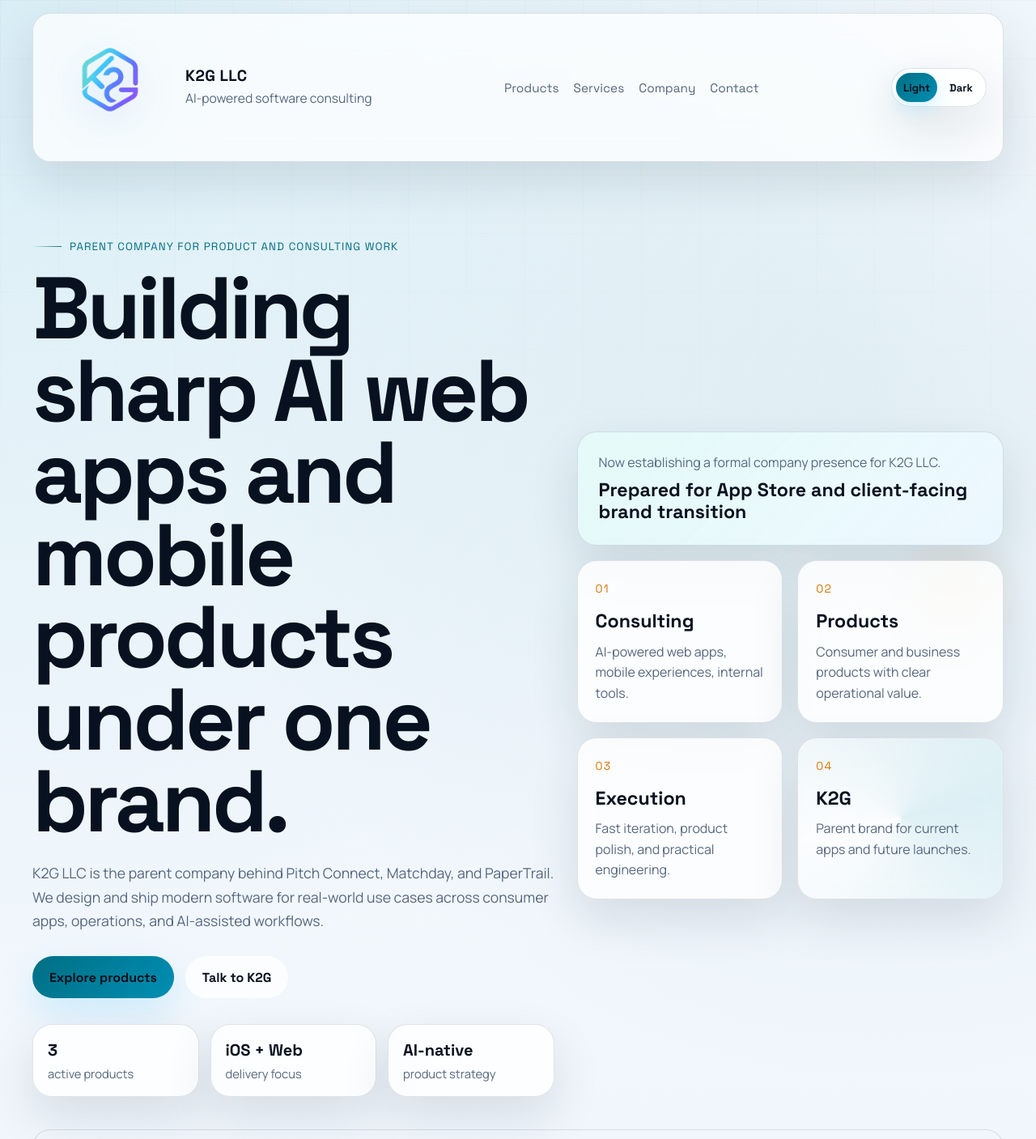
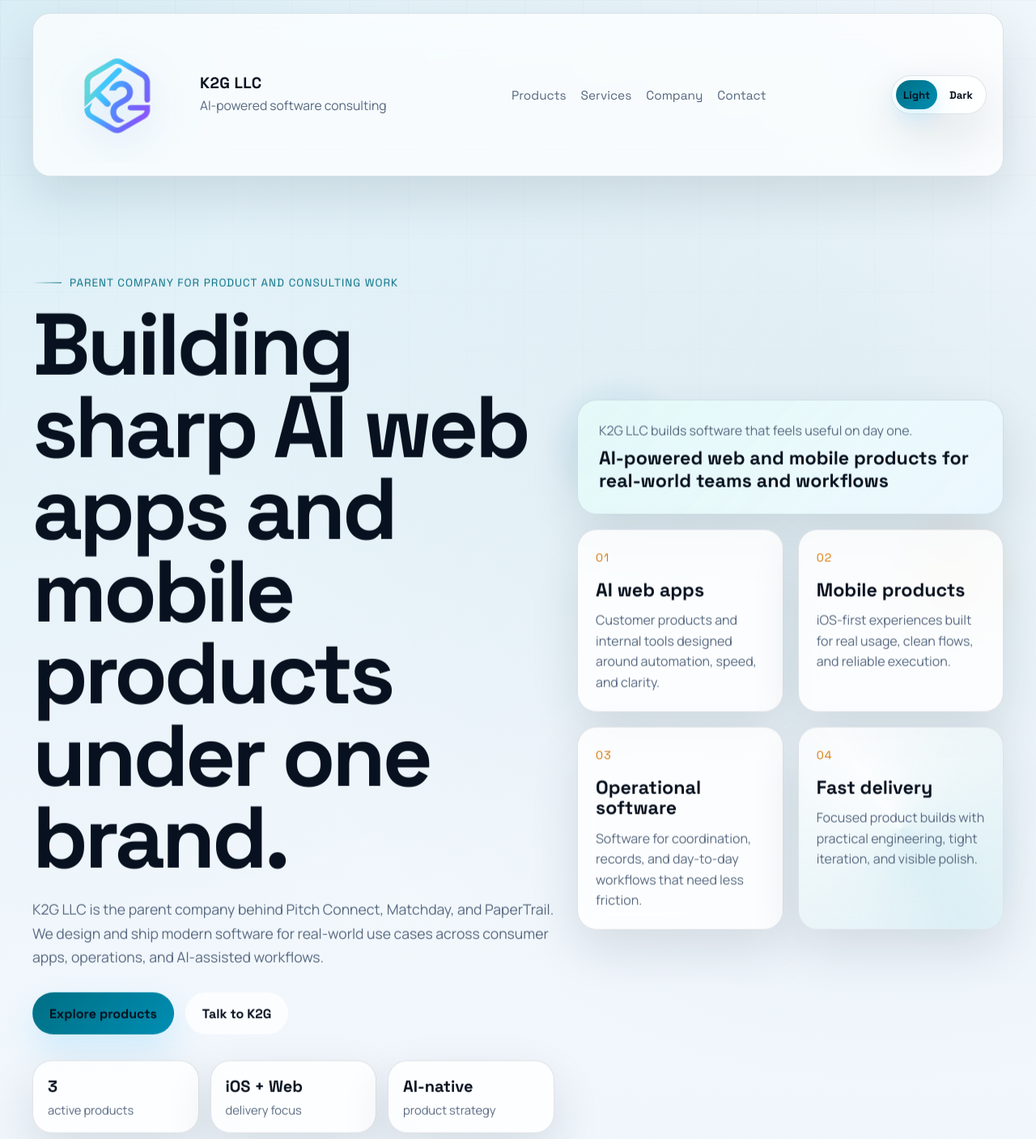
Before and after one commit to Aark2g-Labs/k2gllc.online, a website: page index.html in a window 1280 px wide. Shown: the top 1407 px of the page at 81% size. Drawn offline with Linux system fonts and the light colour scheme.

Commit message:
Refine header branding and add subtle parallax

```diff
--- a/index.html
+++ b/index.html
@@ -72,7 +72,7 @@
 
       <main id="top">
         <section class="hero">
-          <div class="hero-copy">
+          <div class="hero-copy" data-parallax data-parallax-speed="0.12">
             <div class="eyebrow">
               <span></span>
               Parent company for product and consulting work
@@ -103,37 +103,39 @@
             </ul>
           </div>
 
-          <div class="hero-panel">
+          <div class="hero-panel" data-parallax data-parallax-speed="-0.08">
+            <span class="hero-orb hero-orb-a" aria-hidden="true"></span>
+            <span class="hero-orb hero-orb-b" aria-hidden="true"></span>
             <div class="hero-card hero-card-primary">
-              <p>Now establishing a formal company presence for K2G LLC.</p>
-              <strong>Prepared for App Store and client-facing brand transition</strong>
+              <p>K2G LLC builds software that feels useful on day one.</p>
+              <strong>AI-powered web and mobile products for real-world teams and workflows</strong>
             </div>
             <div class="hero-grid">
               <article class="mini-card">
                 <span>01</span>
-                <h2>Consulting</h2>
-                <p>AI-powered web apps, mobile experiences, internal tools.</p>
+                <h2>AI web apps</h2>
+                <p>Customer products and internal tools designed around automation, speed, and clarity.</p>
               </article>
               <article class="mini-card">
                 <span>02</span>
-                <h2>Products</h2>
-                <p>Consumer and business products with clear operational value.</p>
+                <h2>Mobile products</h2>
+                <p>iOS-first experiences built for real usage, clean flows, and reliable execution.</p>
               </article>
               <article class="mini-card">
                 <span>03</span>
-                <h2>Execution</h2>
-                <p>Fast iteration, product polish, and practical engineering.</p>
+                <h2>Operational software</h2>
+                <p>Software for coordination, records, and day-to-day workflows that need less friction.</p>
               </article>
               <article class="mini-card pulse">
                 <span>04</span>
-                <h2>K2G</h2>
-                <p>Parent brand for current apps and future launches.</p>
+                <h2>Fast delivery</h2>
+                <p>Focused product builds with practical engineering, tight iteration, and visible polish.</p>
               </article>
             </div>
           </div>
         </section>
 
-        <section class="signal-bar" aria-label="Capabilities">
+        <section class="signal-bar" aria-label="Capabilities" data-parallax data-parallax-speed="0.06">
           <span>AI Workflow Design</span>
           <span>iOS Product Engineering</span>
           <span>Modern Web Applications</span>
--- a/script.js
+++ b/script.js
@@ -6,6 +6,8 @@ const appleTouchIcon = document.getElementById("apple-touch-icon");
 const storedTheme = localStorage.getItem("k2g-theme");
 const systemPrefersDark = window.matchMedia("(prefers-color-scheme: dark)").matches;
 const initialTheme = storedTheme || (systemPrefersDark ? "dark" : "light");
+const parallaxItems = Array.from(document.querySelectorAll("[data-parallax]"));
+const reduceMotion = window.matchMedia("(prefers-reduced-motion: reduce)");
 
 function syncTheme(theme) {
   document.body.dataset.theme = theme;
@@ -23,4 +25,37 @@ themeToggle?.addEventListener("click", () => {
   syncTheme(nextTheme);
 });
 
+function updateParallax() {
+  if (reduceMotion.matches || window.innerWidth <= 760) {
+    parallaxItems.forEach((item) => item.style.setProperty("--parallax-offset", "0px"));
+    return;
+  }
+
+  const viewportCenter = window.innerHeight * 0.5;
+
+  parallaxItems.forEach((item) => {
+    const rect = item.getBoundingClientRect();
+    const itemCenter = rect.top + rect.height * 0.5;
+    const distance = itemCenter - viewportCenter;
+    const speed = Number(item.dataset.parallaxSpeed || 0.1);
+    const offset = distance * speed * -0.18;
+    item.style.setProperty("--parallax-offset", `${offset.toFixed(2)}px`);
+  });
+}
+
+let parallaxFrame = null;
+
+function queueParallax() {
+  if (parallaxFrame !== null) return;
+  parallaxFrame = window.requestAnimationFrame(() => {
+    updateParallax();
+    parallaxFrame = null;
+  });
+}
+
+window.addEventListener("scroll", queueParallax, { passive: true });
+window.addEventListener("resize", queueParallax);
+reduceMotion.addEventListener?.("change", queueParallax);
+queueParallax();
+
 yearNode.textContent = new Date().getFullYear();
--- a/styles.css
+++ b/styles.css
@@ -82,6 +82,11 @@ a {
   position: relative;
 }
 
+[data-parallax] {
+  --parallax-offset: 0px;
+  will-change: transform;
+}
+
 .site-header {
   position: sticky;
   top: 16px;
@@ -104,7 +109,8 @@ body[data-theme="light"] .site-header {
 }
 
 .brand {
-  display: inline-flex;
+  display: grid;
+  grid-template-columns: auto minmax(0, 1fr);
   align-items: center;
   gap: 18px;
   min-width: 0;
@@ -112,21 +118,24 @@ body[data-theme="light"] .site-header {
 
 .brand-logo-wrap {
   position: relative;
-  display: block;
-  width: 150px;
-  height: 150px;
+  display: flex;
+  align-items: center;
+  justify-content: center;
+  width: 168px;
+  height: 168px;
   flex: 0 0 auto;
   overflow: hidden;
+  place-self: center;
 }
 
 .brand-logo {
   position: absolute;
   left: 50%;
   top: 50%;
-  width: 144%;
-  height: 144%;
+  width: 152%;
+  height: 152%;
   object-fit: contain;
-  transform: translate(-50%, -50%);
+  transform: translate(-50%, -45%);
 }
 
 .brand-logo-symbol {
@@ -136,6 +145,7 @@ body[data-theme="light"] .site-header {
 .brand-copy {
   display: flex;
   flex-direction: column;
+  justify-content: center;
   gap: 6px;
   min-width: 0;
 }
@@ -244,6 +254,13 @@ body[data-theme="dark"] .theme-toggle-track::before {
   gap: 28px;
   padding: 88px 0 40px;
   align-items: center;
+}
+
+.hero-copy,
+.hero-panel,
+.signal-bar {
+  transform: translate3d(0, var(--parallax-offset), 0);
+  transition: transform 140ms linear;
 }
 
 .eyebrow,
@@ -397,6 +414,31 @@ body[data-theme="light"] .theme-toggle {
   z-index: -1;
 }
 
+.hero-orb {
+  position: absolute;
+  border-radius: 999px;
+  pointer-events: none;
+  filter: blur(12px);
+  opacity: 0.9;
+  z-index: -1;
+}
+
+.hero-orb-a {
+  width: 180px;
+  height: 180px;
+  top: -34px;
+  left: -40px;
+  background: radial-gradient(circle, rgba(113, 240, 208, 0.28), transparent 68%);
+}
+
+.hero-orb-b {
+  width: 220px;
+  height: 220px;
+  right: -28px;
+  bottom: -22px;
+  background: radial-gradient(circle, rgba(87, 199, 255, 0.22), transparent 70%);
+}
+
 .hero-card {
   padding: 26px;
   margin-bottom: 18px;
@@ -465,6 +507,14 @@ body[data-theme="light"] .theme-toggle {
 
 body[data-theme="light"] .pulse::after {
   background: conic-gradient(from 0deg, transparent, rgba(0, 142, 179, 0.12), transparent);
+}
+
+body[data-theme="light"] .hero-orb-a {
+  background: radial-gradient(circle, rgba(0, 142, 179, 0.16), transparent 68%);
+}
+
+body[data-theme="light"] .hero-orb-b {
+  background: radial-gradient(circle, rgba(87, 199, 255, 0.16), transparent 70%);
 }
 
 .pulse > * {
@@ -657,10 +707,11 @@ body[data-theme="light"] .pulse::after {
   }
 
   .site-header {
-    position: static;
+    top: 10px;
     display: grid;
     grid-template-columns: 1fr;
     align-items: flex-start;
+    padding: 14px 16px;
   }
 
   .site-nav {
@@ -714,25 +765,37 @@ body[data-theme="light"] .pulse::after {
     justify-content: flex-start;
     text-align: left;
   }
+
+  .hero-copy,
+  .hero-panel,
+  .signal-bar {
+    transform: none;
+  }
 }
 
 @media (max-width: 520px) {
   .brand {
     width: 100%;
+    gap: 12px;
   }
 
   .brand-logo-wrap {
-    width: 108px;
-    height: 108px;
+    width: 122px;
+    height: 122px;
   }
 
   .brand-logo {
-    width: 140%;
-    height: 140%;
+    width: 148%;
+    height: 148%;
+    transform: translate(-50%, -44%);
   }
 
   .brand-copy span {
     font-size: 0.82rem;
+  }
+
+  .site-header {
+    top: 8px;
   }
 
   .hero {
```
